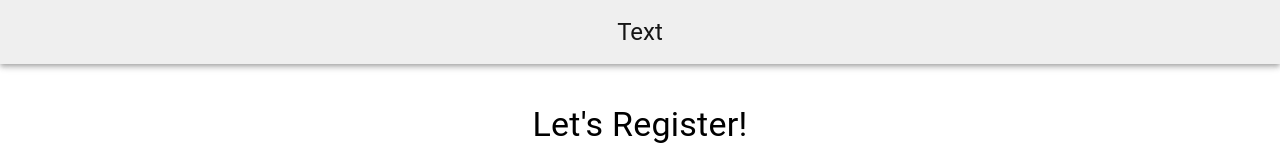
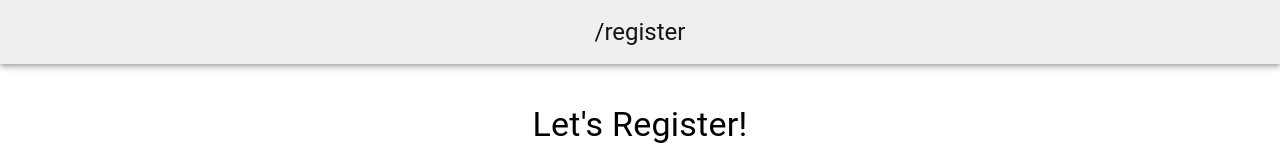
Before and after one commit to AvishayDev/Instagram, a React (Create React App) app in the folder frontend/: page /register in a window 1280 px wide. Shown: the top 151 px of the page. Built offline with nearby package versions, Linux system fonts and the light colour scheme.

Commit message:
add location to header. create mappers folder with routesMapper enum

```diff
--- a/frontend/src/components/Header.tsx
+++ b/frontend/src/components/Header.tsx
@@ -1,4 +1,5 @@
 import { AppBar, Toolbar, Typography } from "@mui/material";
+import { useLocation } from "react-router";
 
 
 interface HeaderProps {
@@ -6,10 +7,11 @@ interface HeaderProps {
 }
 
 function Header() {
+    const location = useLocation();
     return (
         <AppBar position="static" sx={{bgcolor:'#EFEFEF',color:'#151515',alignItems:'center',marginBottom:1}}>
             <Toolbar>
-                <Typography variant="h5">Text</Typography>
+                <Typography variant="h5">{location.pathname}</Typography>
             </Toolbar>
         </AppBar>
      );
--- a/frontend/src/pages/Register/Register.tsx
+++ b/frontend/src/pages/Register/Register.tsx
@@ -1,4 +1,4 @@
-import { Box, Button, Typography } from "@mui/material";
+import { Box, Typography } from "@mui/material";
 import { Outlet } from "react-router";
 import RegisterNavigation from "../../components/RegisterNavigation";
 
```
Also changed, not shown: frontend/src/mappers/RoutesMapper.ts (added, +7 -0 lines).
